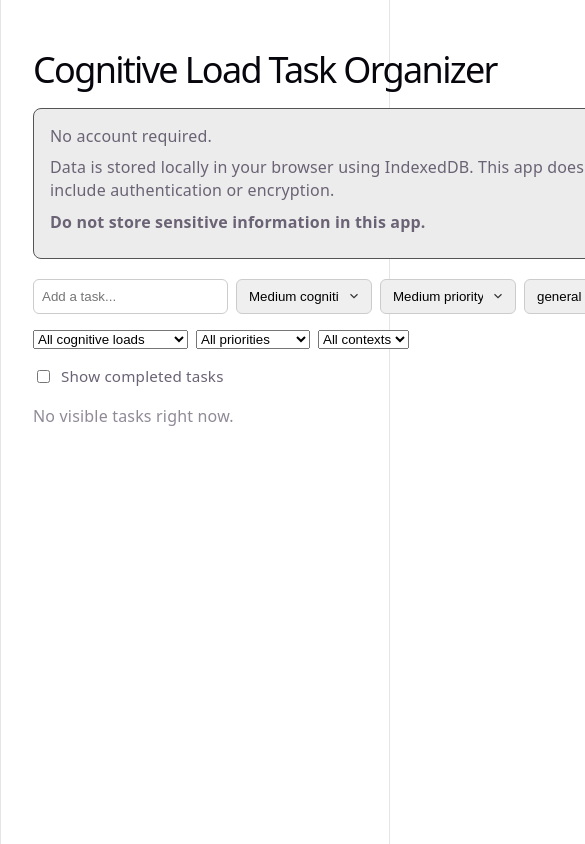
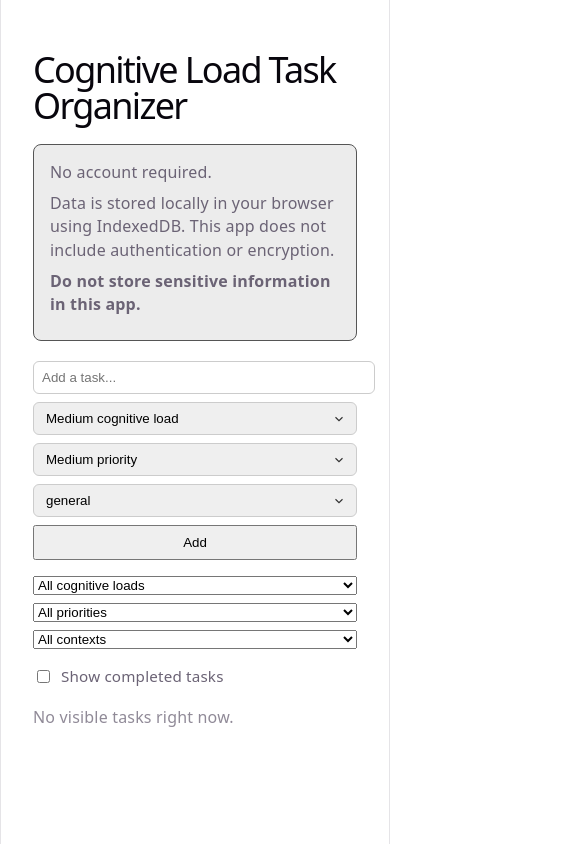
Before and after one commit to martinson-r/Cognitive-Load-Task-Organizer, a React (Vite) app: page / in a window 390 px wide. Shown: the top 844 px of the page, 585 px wide, since content can reach past the window. Built offline with nearby package versions, Linux system fonts and the light colour scheme.

Commit message:
style: Improve mobile layout and reponsiveness

```diff
--- a/src/App.css
+++ b/src/App.css
@@ -9,6 +9,41 @@
   --action-delete: #D21F3C;
   --icon: #555;
   --icon-hover: #222;
+}
+
+@media (max-width: 640px) {
+  .app {
+    padding: 1rem;
+  }
+
+  .task-form {
+    flex-direction: column;
+    align-items: stretch;
+  }
+
+  .task-form input,
+  .task-form select,
+  .task-form button {
+    width: 100%;
+  }
+
+  .filter-bar {
+    flex-direction: column;
+  }
+
+  .filter-bar select {
+    width: 100%;
+  }
+
+  .task-item {
+    flex-direction: column;
+    align-items: stretch;
+  }
+
+  .task-actions {
+    justify-content: flex-end;
+    flex-wrap: wrap;
+  }
 }
 
 .app {
@@ -34,6 +69,7 @@
   display: flex;
   gap: 0.5rem;
   margin-bottom: 1rem;
+  flex-wrap: wrap;
 }
 
 .task-form input,
```
